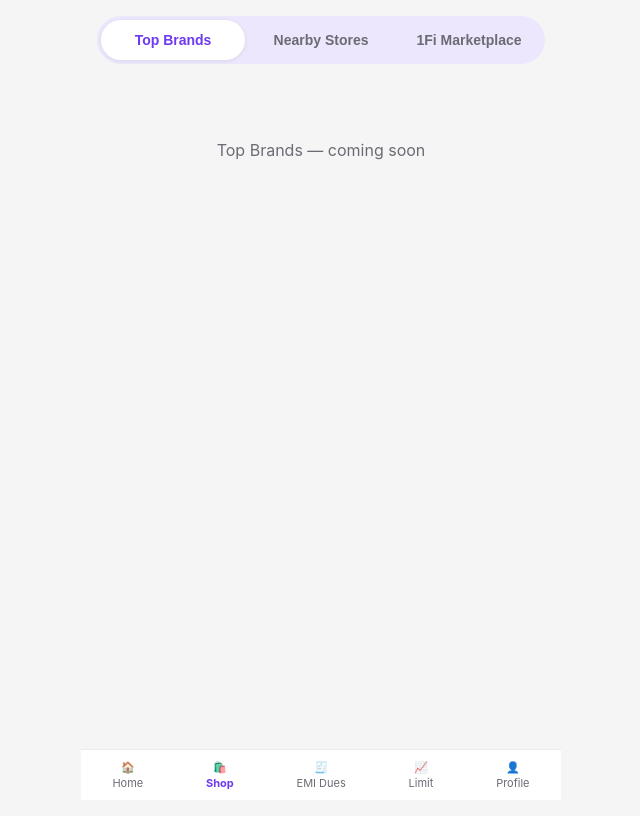
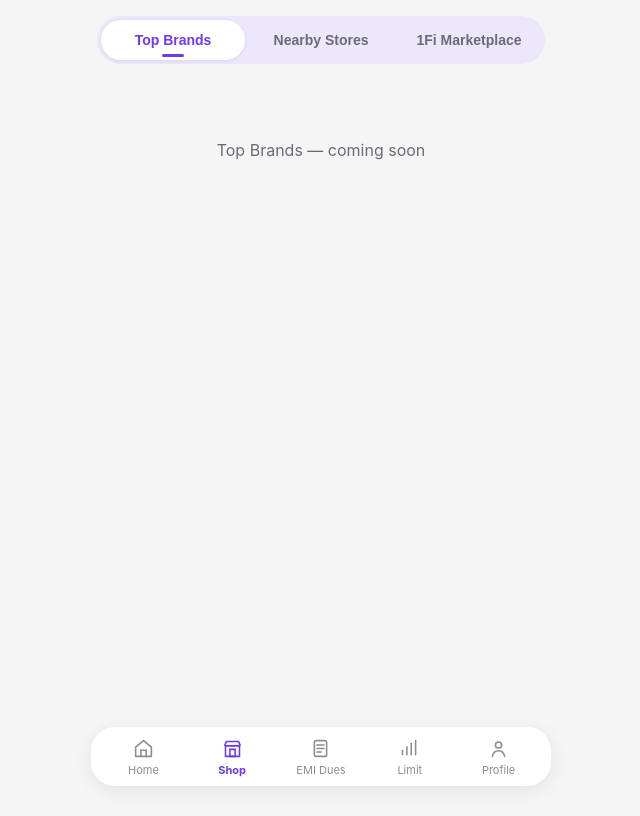
Before and after one commit to shivam22-source/1fi-marketplace, a React (Vite) app in the folder client/: page /shop/top-brands in a window 1280 px wide. Shown: the whole page, without its empty margins (319-959 px from the left). Built offline with nearby package versions, Linux system fonts and the light colour scheme.

Commit message:
bottom nav and markplace

```diff
--- a/client/src/components/BottomNav.jsx
+++ b/client/src/components/BottomNav.jsx
@@ -1,17 +1,113 @@
 const NAV_ITEMS = [
-  { icon: "🏠", label: "Home" },
-  { icon: "🛍️", label: "Shop", active: true },
-  { icon: "🧾", label: "EMI Dues" },
-  { icon: "📈", label: "Limit" },
-  { icon: "👤", label: "Profile" },
+  {
+    label: "Home",
+    icon: (
+      <svg viewBox="0 0 24 24" fill="none">
+        <path
+          d="M3 10.5L12 3L21 10.5V21H3V10.5Z"
+          stroke="currentColor"
+          strokeWidth="1.8"
+          strokeLinejoin="round"
+        />
+        <path
+          d="M9 21V14H15V21"
+          stroke="currentColor"
+          strokeWidth="1.8"
+        />
+      </svg>
+    ),
+  },
+  {
+    label: "Shop",
+    active: true,
+    icon: (
+      <svg viewBox="0 0 24 24" fill="none">
+        <path
+          d="M4 9H20V21H4V9Z"
+          stroke="currentColor"
+          strokeWidth="1.8"
+          strokeLinejoin="round"
+        />
+        <path
+          d="M3 9L5 4H19L21 9"
+          stroke="currentColor"
+          strokeWidth="1.8"
+          strokeLinejoin="round"
+        />
+        <path
+          d="M9 13H15V21H9V13Z"
+          stroke="currentColor"
+          strokeWidth="1.8"
+        />
+      </svg>
+    ),
+  },
+  {
+    label: "EMI Dues",
+    icon: (
+      <svg viewBox="0 0 24 24" fill="none">
+        <rect
+          x="5"
+          y="3"
+          width="14"
+          height="18"
+          rx="2"
+          stroke="currentColor"
+          strokeWidth="1.8"
+        />
+        <path
+          d="M8 8H16M8 12H16M8 16H13"
+          stroke="currentColor"
+          strokeWidth="1.8"
+          strokeLinecap="round"
+        />
+      </svg>
+    ),
+  },
+  {
+    label: "Limit",
+    icon: (
+      <svg viewBox="0 0 24 24" fill="none">
+        <path
+          d="M4 19V14M9 19V10M14 19V6M19 19V3"
+          stroke="currentColor"
+          strokeWidth="1.8"
+          strokeLinecap="round"
+        />
+      </svg>
+    ),
+  },
+  {
+    label: "Profile",
+    icon: (
+      <svg viewBox="0 0 24 24" fill="none">
+        <circle
+          cx="12"
+          cy="8"
+          r="3.5"
+          stroke="currentColor"
+          strokeWidth="1.8"
+        />
+        <path
+          d="M5 21C5.8 16.8 8.2 14.5 12 14.5C15.8 14.5 18.2 16.8 19 21"
+          stroke="currentColor"
+          strokeWidth="1.8"
+          strokeLinecap="round"
+        />
+      </svg>
+    ),
+  },
 ];
 
 export default function BottomNav() {
   return (
     <div className="bottom-nav">
       {NAV_ITEMS.map((item) => (
-        <div key={item.label} className={`nav-item ${item.active ? "active" : ""}`}>
-          <span>{item.icon}</span>
+        <div
+          key={item.label}
+          className={`nav-item ${item.active ? "active" : ""}`}
+        >
+          <span className="nav-icon">{item.icon}</span>
           <span>{item.label}</span>
         </div>
       ))}
--- a/client/src/index.css
+++ b/client/src/index.css
@@ -35,7 +35,7 @@ body {
 .tab-bar {
   display: flex;
   background: var(--purple-light);
-  border-radius: var(--radius-pill);
+  border-radius: 999px;
   padding: 4px;
   margin: 16px;
   gap: 4px;
@@ -45,20 +45,32 @@ body {
   flex: 1;
   text-align: center;
   padding: 12px 8px;
-  border-radius: var(--radius-pill);
+  border-radius: 999px;
   font-weight: 600;
   font-size: 14px;
   color: var(--text-grey);
   cursor: pointer;
   border: none;
   background: transparent;
-  transition: background 0.15s ease;
+  position: relative;
 }
 
 .tab.active {
-  background: #ffffff;
+  background: #fff;
   color: var(--purple);
   box-shadow: 0 1px 4px rgba(0, 0, 0, 0.08);
+}
+
+.tab.active::after {
+  content: "";
+  position: absolute;
+  bottom: 3px;
+  left: 50%;
+  transform: translateX(-50%);
+  width: 22px;
+  height: 3px;
+  background: var(--purple);
+  border-radius: 999px;
 }
 
 /* ---- Search bar ---- */
@@ -348,29 +360,38 @@ body {
   font-weight: 600;
   cursor: pointer;
 }
+.search-icon {
+  color: #9ca3af;
+  flex-shrink: 0;
+}
 
 /* ---- Bottom nav ---- */
 .bottom-nav {
   position: fixed;
-  bottom: 0;
+  bottom: 14px;
   left: 50%;
   transform: translateX(-50%);
-  width: 100%;
-  max-width: 480px;
+  width: calc(100% - 24px);
+  max-width: 460px;
   display: flex;
   justify-content: space-around;
-  background: #fff;
-  border-top: 1px solid var(--border);
-  padding: 10px 0;
+  align-items: center;
+  background: #ffffff;
+  border-radius: 24px;
+  padding: 10px 8px 9px;
+  box-shadow: 0 4px 18px rgba(0, 0, 0, 0.08);
+  z-index: 100;
 }
 
 .nav-item {
   display: flex;
   flex-direction: column;
   align-items: center;
+  justify-content: center;
+  min-width: 56px;
+  gap: 4px;
   font-size: 11px;
-  color: var(--text-grey);
-  gap: 2px;
+  color: #8c8c96;
 }
 
 .nav-item.active {
@@ -378,6 +399,19 @@ body {
   font-weight: 700;
 }
 
+.nav-icon {
+  width: 22px;
+  height: 22px;
+  display: flex;
+  align-items: center;
+  justify-content: center;
+}
+
+.nav-icon svg {
+  width: 21px;
+  height: 21px;
+}
+
 .placeholder-page {
   padding: 60px 20px;
   text-align: center;
--- a/client/src/pages/MarketplacePage.jsx
+++ b/client/src/pages/MarketplacePage.jsx
@@ -37,10 +37,27 @@ export default function MarketplacePage() {
 
   return (
     <div>
-      <div className="search-bar">
-        <span>🔍</span>
-        <input placeholder="Search products..." />
-      </div>
+     <div className="search-bar">
+  <svg
+    className="search-icon"
+    width="18"
+    height="18"
+    viewBox="0 0 24 24"
+    fill="none"
+    xmlns="http://www.w3.org/2000/svg"
+  >
+    <circle cx="11" cy="11" r="7" stroke="currentColor" strokeWidth="2" />
+    <path
+      d="M16.5 16.5L21 21"
+      stroke="currentColor"
+      strokeWidth="2"
+      strokeLinecap="round"
+    />
+  </svg>
+
+  <input placeholder="Search products..." />
+</div>
+
 
       <div className="section-heading">
         <span>1Fi Marketplace</span>
```
